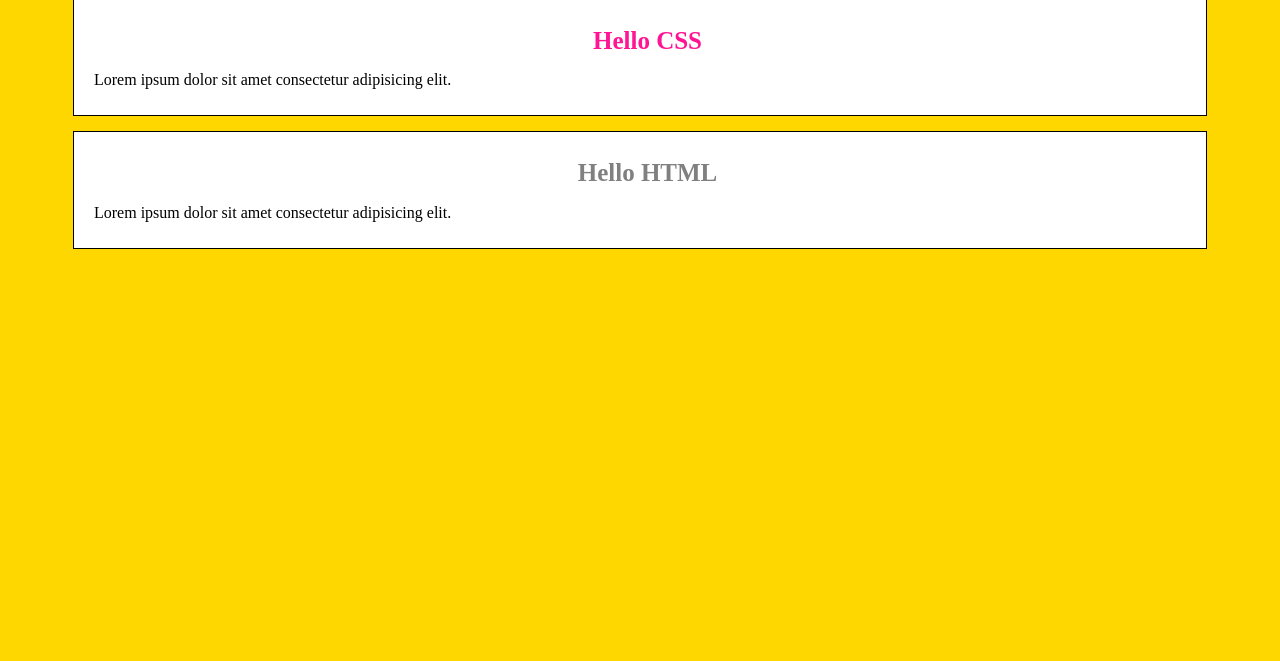
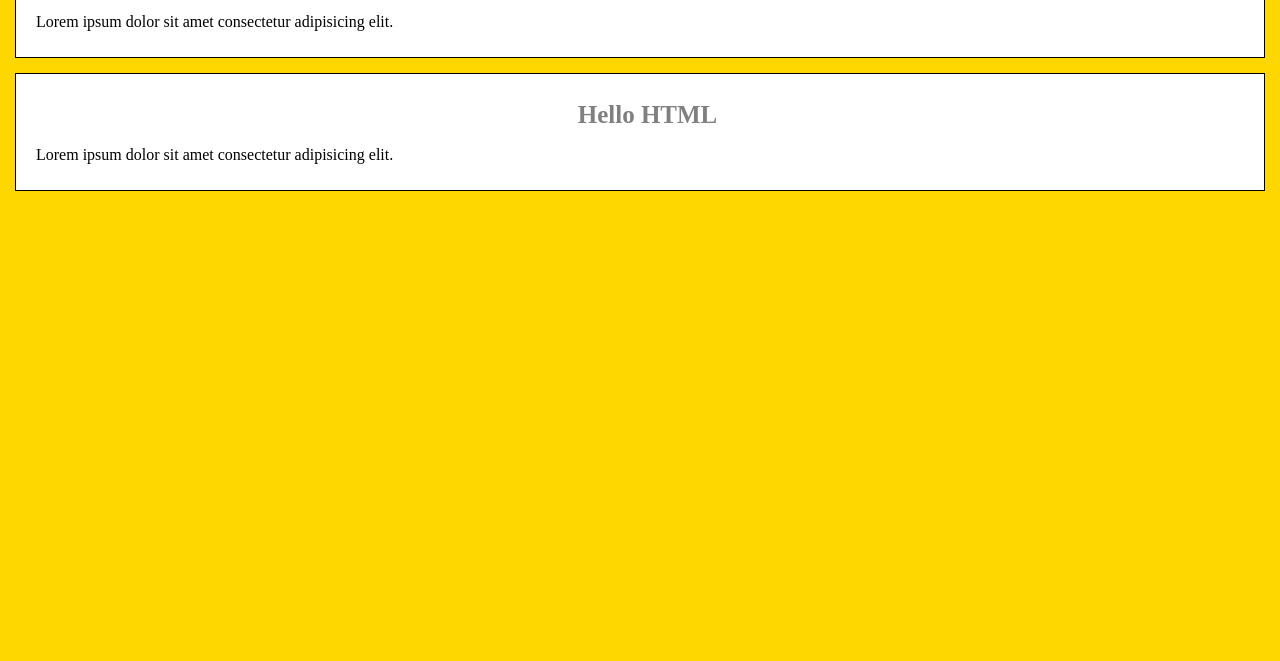
Before and after one commit to inpg-batch-13/intro-to-css, a plain HTML site: page index.html in a window 1280 px wide. Shown: the part 139-800 px from the top of the page. Drawn offline with Linux system fonts and the light colour scheme.

Commit message:
reset html padding and margin

```diff
--- a/style.css
+++ b/style.css
@@ -1,9 +1,15 @@
 /* ini comment */
 
 /* tag selector */
+html {
+  margin: 0;
+  padding: 0;
+}
+
 body {
   background-color: gold;
-  padding: 50px;
+  padding: 0;
+  margin: 0;
 }
 
 /* id selector */
```
